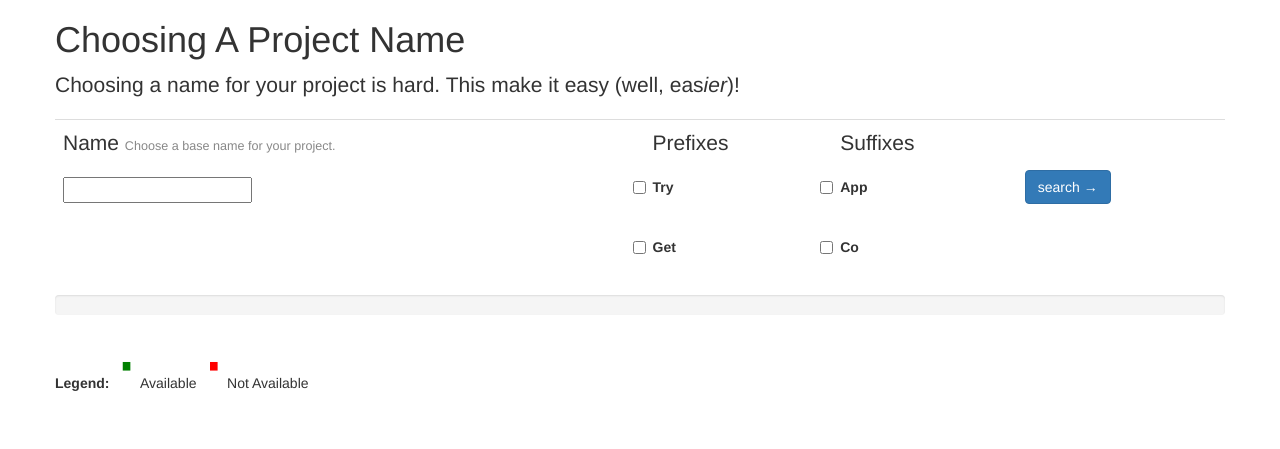
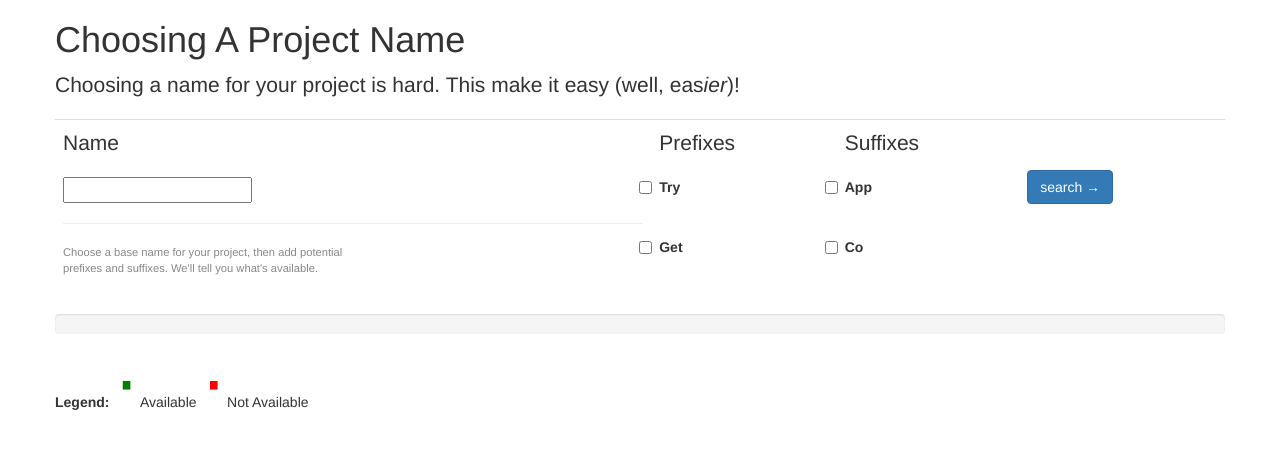
Before and after one commit to hartleybrody/naming, a Flask app: page / in a window 1280 px wide. Shown: the top 449 px of the page. Run offline with Flask 2, Linux system fonts and the light colour scheme; some libraries are stand-ins or nearby versions.

Commit message:
moving help text

```diff
--- a/templates/homepage.html
+++ b/templates/homepage.html
@@ -44,11 +44,12 @@
                         <table class="table">
                             <tr>
                                 <td>
-                                    <p class="lead">
-                                        Name
-                                        <span class="" style="font-size:0.6em; color: #888">Choose a base name for your project.</span>
+                                    <p class="lead">Name</p>
+                                    <input type="text" class="input-large search-query" id="search-box" />
+                                    <hr />
+                                    <p style="font-size:0.8em; color: #888">
+                                        Choose a base name for your project, then add potential<br> prefixes and suffixes. We'll tell you what's available.
                                     </p>
-                                    <input type="text" class="input-large search-query" id="search-box" />
                                 </td>
                                 <td>
                                     <p class="lead">Prefixes</p>
```
